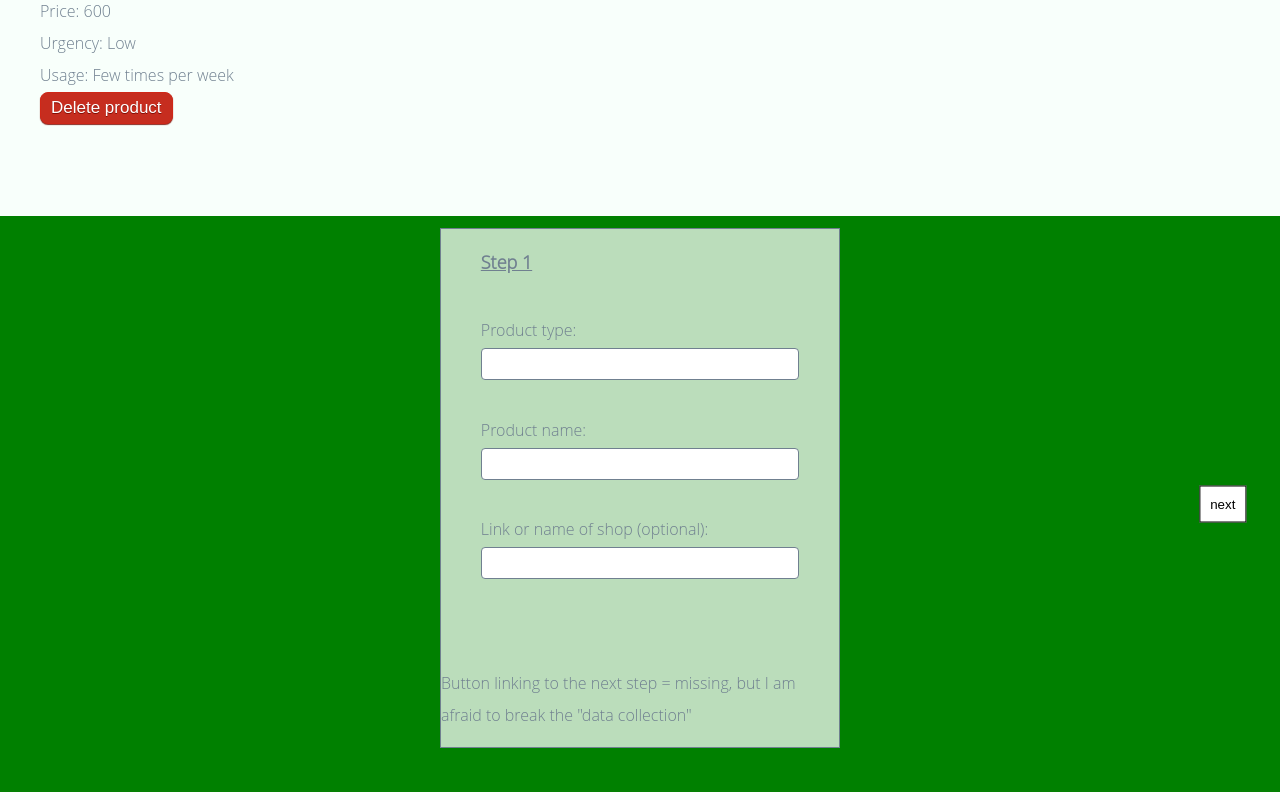
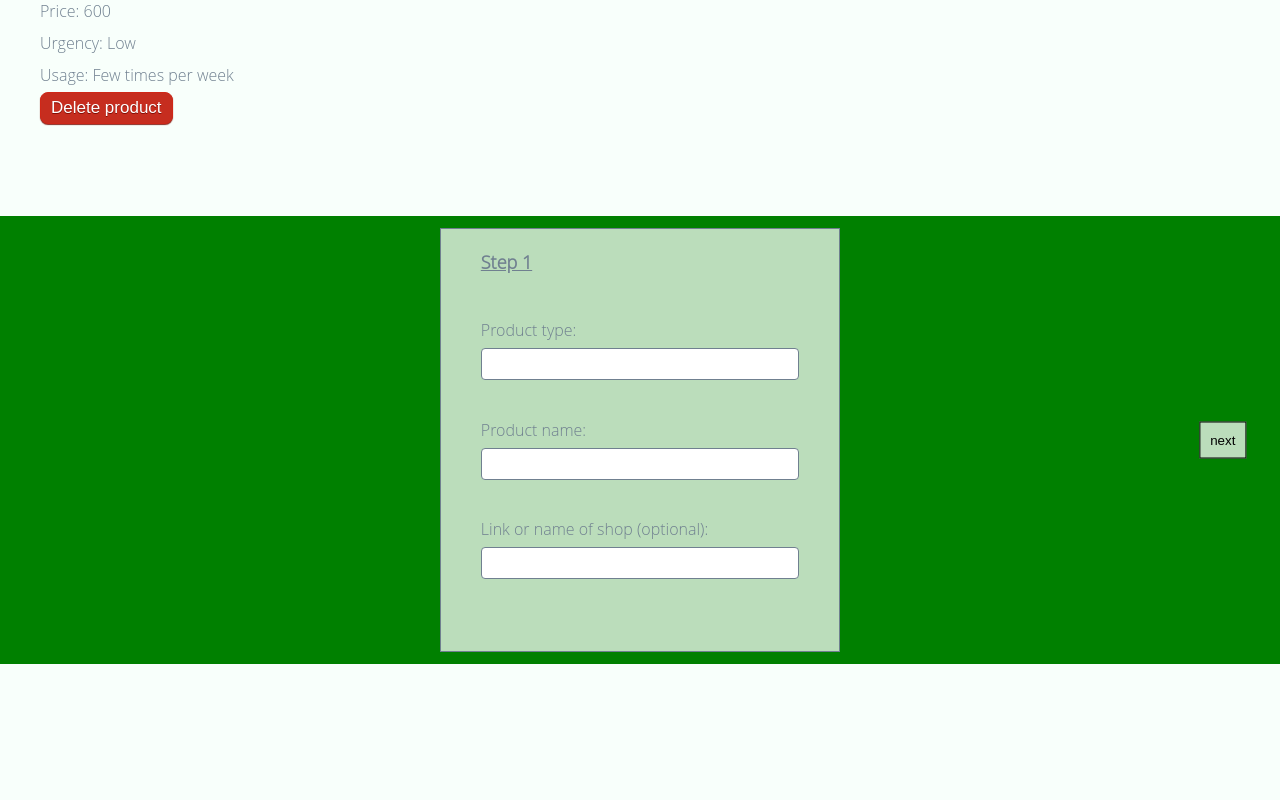
Before and after one commit to emmy2397/sustainable-tech-project, a React (Create React App) app: page / in a window 1280 px wide. Shown: the part 782-1582 px from the top of the page. After the commit the page ends 1454 px from the top, so only its background shows below. Built offline with nearby package versions, Linux system fonts and the light colour scheme.

Commit message:
added mail request to form

```diff
--- a/src/App.css
+++ b/src/App.css
@@ -28,7 +28,7 @@ h1 {
 .form-navs {
   border: 1px solid;
   position: absolute;
-  background-color: white;
+  background-color: rgba(255, 255, 255, 0.733);
   color: #000;
   text-align: center;
   user-select: none;
--- a/src/addProduct.js
+++ b/src/addProduct.js
@@ -113,25 +113,10 @@ render() {
                         <label htmlFor="name">Link or name of shop (optional):</label>
                         <input type="text" id="shop" onChange={this.handleChange}/>
                         <br/><br/>
-                        <p>Button linking to the next step = missing, but I am afraid to break the "data collection"</p>
-                </div>
-                <br/>
-                <div className="formBox tab1" style={this.state.tab === 2 ? {display : "block"}: {display : "none"}}>
-                    <h2>Step 2</h2>
-
-                        <label htmlFor="name">Add a 30 day reminder</label>
-                        <div className="reminder30">
-                            <div className={`reminderBox ${this.state.pickedyes ? "activeAnswer" : ""}`} onClick={this.handleClick} value="yes">
-                                <div className="reminderAns">YES</div>
-                            </div>
-                            <div className={`reminderBox ${this.state.pickedno ? "activeAnswer" : ""}`} onClick={this.handleClick} value="no">
-                                <div className="reminderAns" value="no">NO</div>
-                            </div>
-                        </div>
                 </div>
 
-                <div className="formBox tab2" style={this.state.tab === 3 ? {display : "block"}: {display: "none"}}>
-                <h2>Step 3</h2>
+                <div className="formBox tab2" style={this.state.tab === 2 ? {display : "block"}: {display: "none"}}>
+                <h2>Step 2</h2>
                     <label htmlFor="name">Price:</label>
                     <input type="number" id="price" onChange={this.handleChange}/>
 
@@ -144,6 +129,7 @@ render() {
                         <option value="Low">Low</option>
                     </select>
                     <br/>
+
                     <label htmlFor="name">Usage:</label>
                     <select name="usage" id="usage" onChange={this.handleChange}>
                         <option value="Not selected">- Not selected -</option>
@@ -157,6 +143,30 @@ render() {
                     <br/><br/>
                     <button className="submitButton">Submit</button>
                 </div>
+
+                <div className="formBox tab3" style={this.state.tab === 3 ? {display : "block"}: {display : "none"}}>
+                    <h2>Step 4</h2>
+
+                        <label htmlFor="name">Add a 30 day reminder</label>
+                        <div className="reminder30">
+                            <div className={`reminderBox ${this.state.pickedyes ? "activeAnswer" : ""}`} onClick={this.handleClick} value="yes">
+                                <div className="reminderAns">YES</div>
+                            </div>
+                            <div className={`reminderBox ${this.state.pickedno ? "activeAnswer" : ""}`} onClick={this.handleClick} value="no">
+                                <div className="reminderAns" value="no">NO</div>
+                            </div>
+                        </div>
+                        <br/><br/>
+                </div>
+
+                <div className="formBox tab4" style={this.state.tab === 4 ? {display : "block"}: {display : "none"}}>
+                    <h2>Step 5</h2>
+
+                        <label htmlFor="name">Please enter you e-mail:</label>
+                        <input type="text" id="email" onChange={this.handleChange}/>
+                        <br/><br/>
+                </div>
+
             </form>
 
         </div>
--- a/src/formNavs.js
+++ b/src/formNavs.js
@@ -27,7 +27,7 @@ class FormNavs extends Component {
     }
 
     get NextButton(){
-        if(this.state.currentStep < 3){
+        if(this.state.currentStep < 4){
             return(
                 <button className = "next form-navs" onClick={this.handleClick} name="next" >
                     next
```
